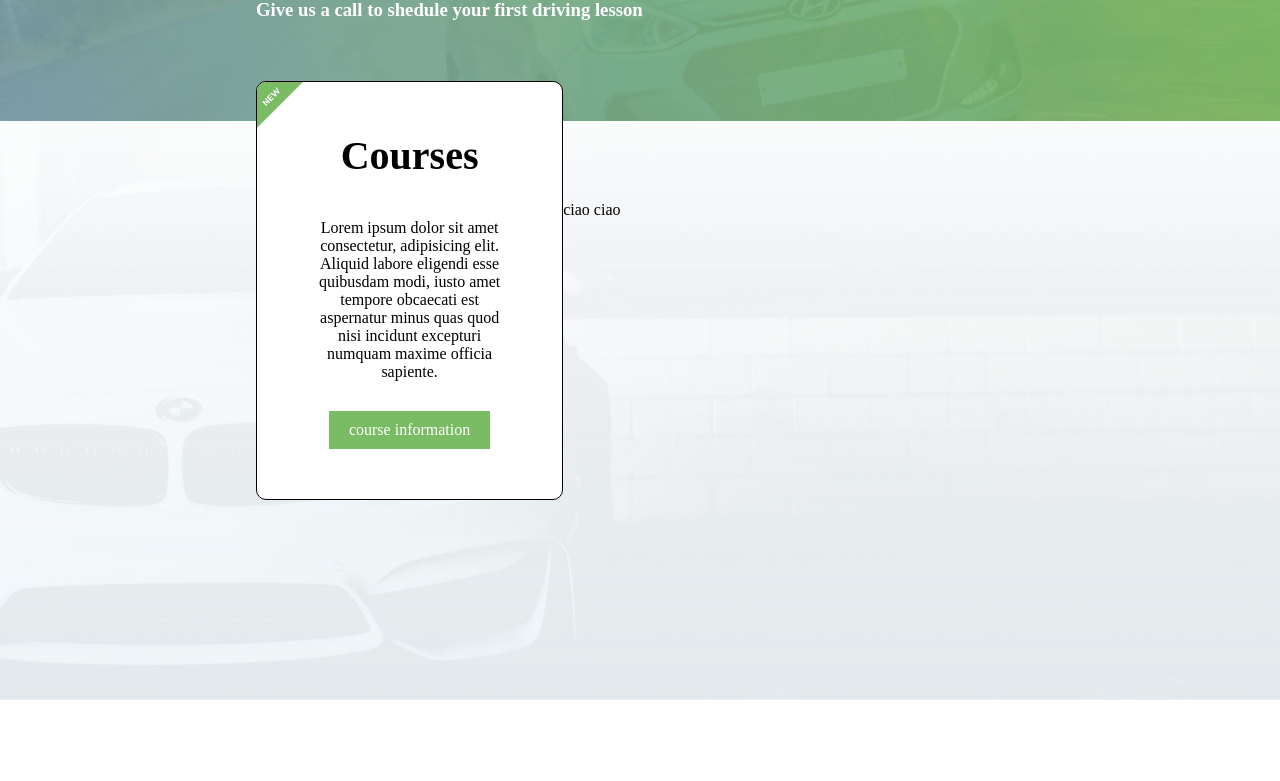
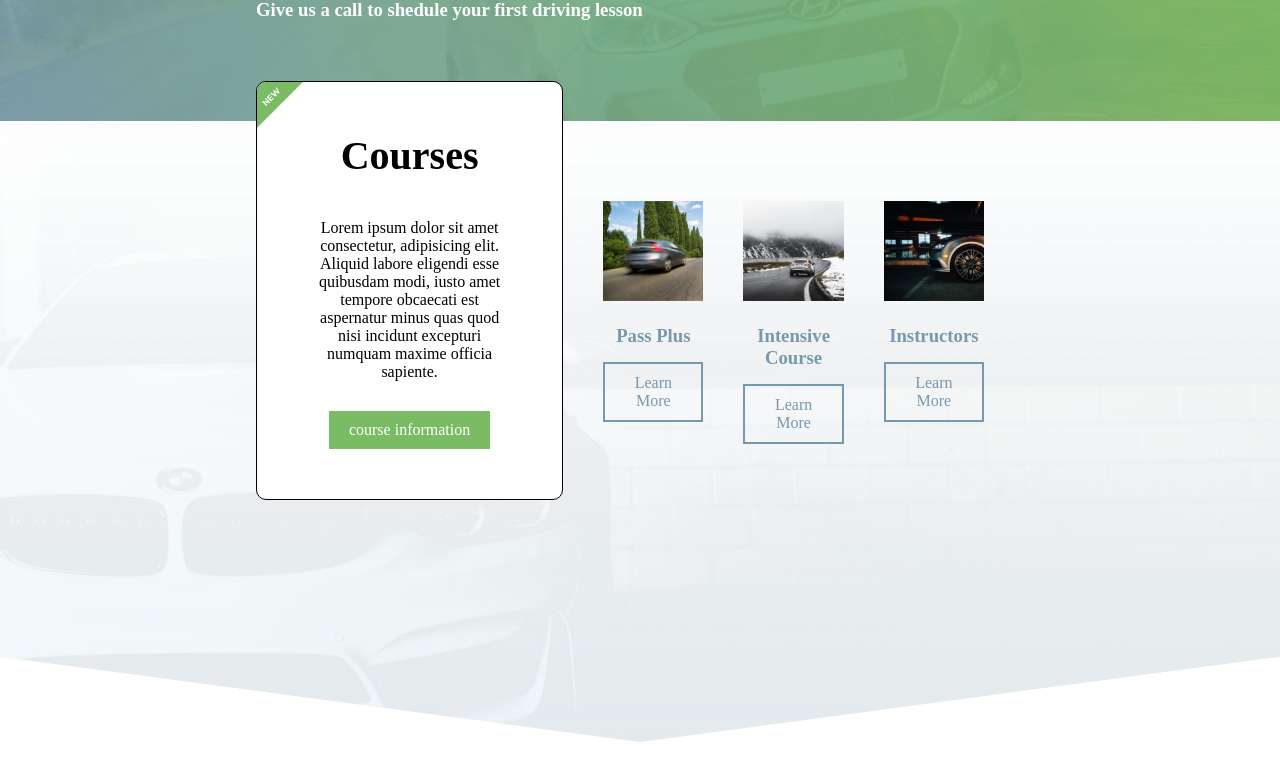
Before and after one commit to MatteoRuggieri2/proj-html-vuejs, a Vue app: page / in a window 1280 px wide. Shown: the part 1581-2362 px from the top of the page. Built offline with nearby package versions, Linux system fonts and the light colour scheme.

Commit message:
Aggiunti singleCourse

```diff
--- a/src/components/Main.vue
+++ b/src/components/Main.vue
@@ -66,12 +66,21 @@
                             </div>
                         </div>
 
-                        <!-- Courses -->
+                        <!-- Courses Container -->
                         <div class="col-60">
-                            <SingleCourse />
+                            <div class="courses-container">
+                                <SingleCourse v-for="(element, index) in courses" :key="index" :singleCourse="element" />
+                            </div>
                         </div>
                     </div>
                 </div>
+
+                <!-- <img class="latestnews-bottom" src="../assets/img/latestnews-bottom.png" alt=""> -->
+
+                <svg class="latestnews-bottom" xmlns="http://www.w3.org/2000/svg" viewBox="0 0 1440 320">
+                    <path fill="#ffffff" fill-opacity="1" d="M0,192L720,288L1440,192L1440,320L720,320L0,320Z"></path>
+                </svg>
+
             </div>
 
         </section>
@@ -178,11 +187,12 @@ export default {
             }
 
             .courses {
-                padding: 80px 0;
+                padding: 80px 0 150px;
                 background-image: url('../assets/img/promise-background.jpg');
                 background-size: cover;
                 background-position: bottom;
                 background-repeat: no-repeat;
+                position: relative;
 
                 .wrapper {
                     display: flex;
@@ -216,6 +226,18 @@ export default {
                             left: 0;
                         }
                     }
+
+                    .courses-container {
+                        padding: 0 20px;
+                        display: flex;
+                    }
+                }
+
+                .latestnews-bottom {
+                    display: block;
+                    position: absolute;
+                    bottom: 0;
+                    left: 0;
                 }
             }
 
--- a/src/components/SingleCourse.vue
+++ b/src/components/SingleCourse.vue
@@ -1,16 +1,36 @@
 <template>
-    <div>
-        ciao ciao
+    <div class="single-course">
+        <img :src="require(`../assets/img/${singleCourse.img}`)" :alt="singleCourse.name">
+        <h3>{{ singleCourse.name }}</h3>
+        <a class="btn btn-bckg-blue" href="#">Learn More</a>
     </div>
 </template>
 
 <script>
 export default {
-    name: 'SingleCourse'
+    name: 'SingleCourse',
+    props: {
+        singleCourse: Object
+    }
 }
 </script>
 
 <style lang="scss" scoped>
+@import '../style/variables.scss';
 
+    .single-course {
+        // background-color: mediumturquoise;
+        // border: 1px solid black;
+        padding: 0 20px;
+        text-align: center;
+        color: $third_color;
 
+        img {
+            margin-bottom: 20px;
+        }
+
+        h3 {
+            margin-bottom: 15px;
+        }
+    }
 </style>
--- a/src/style/general.scss
+++ b/src/style/general.scss
@@ -51,3 +51,9 @@ a {
     padding: 10px 20px;
     color: $secondary_color;
 }
+
+.btn-bckg-blue {
+    border: 2px solid $third_color;
+    padding: 10px 20px;
+    color: $third_color;
+}
--- a/src/style/variables.scss
+++ b/src/style/variables.scss
@@ -1,6 +1,7 @@
 // Color
 $primary_color: #7abc64;
 $secondary_color: #ffffff;
+$third_color: #7799ad;
 
 // Section Title - Font Size
 $section_title_font_size: 40px
```
